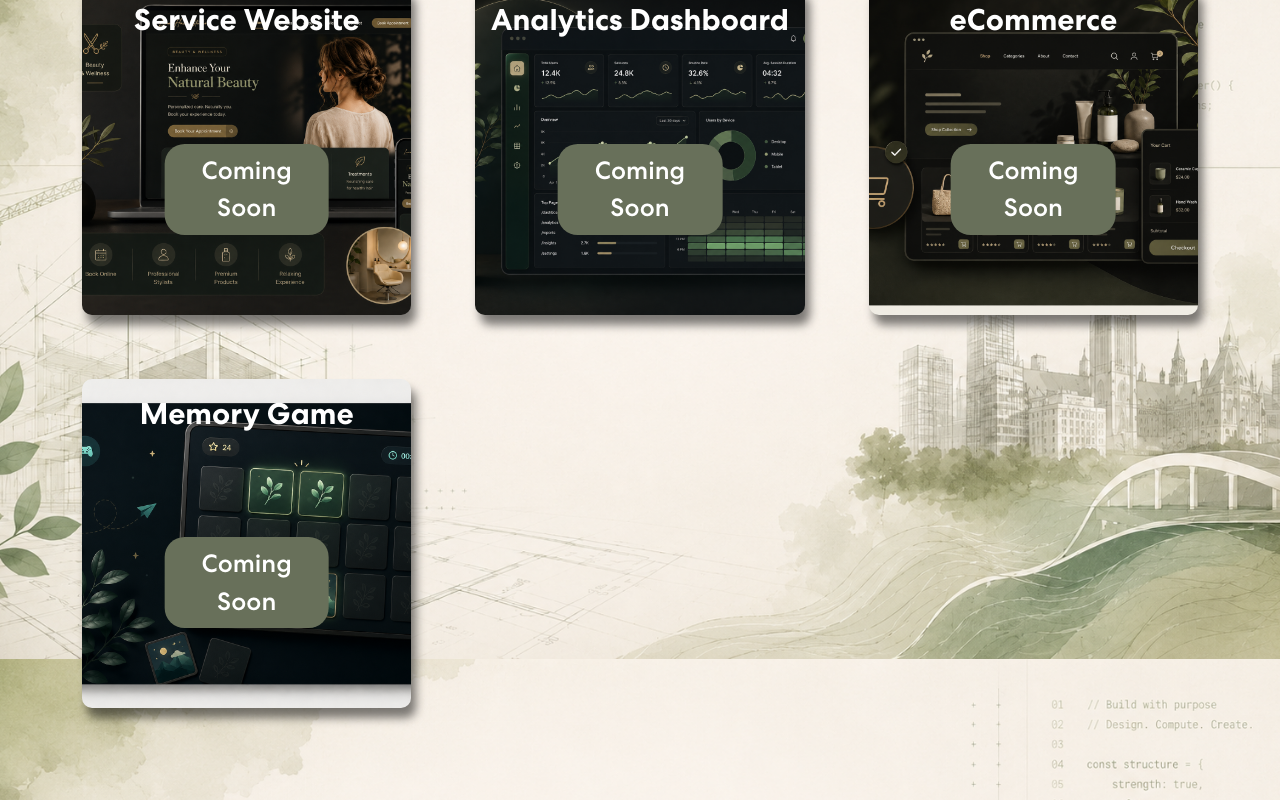
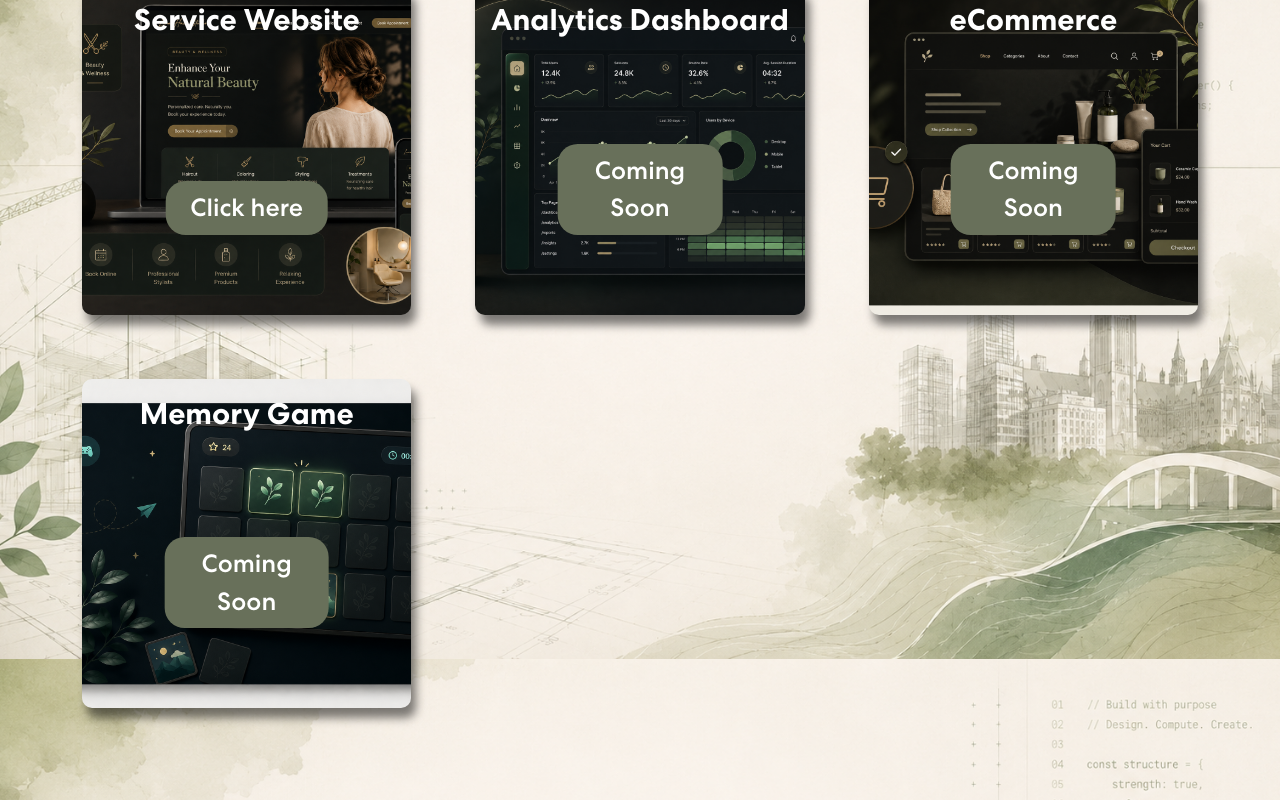
Before and after one commit to RaKimSal/My-Portfolio, a React (Create React App) app: page / in a window 1280 px wide. Shown: the part 1741-2541 px from the top of the page. Built offline with nearby package versions, Linux system fonts and the light colour scheme.

Commit message:
Add service website link

```diff
--- a/src/components/Upcoming.js
+++ b/src/components/Upcoming.js
@@ -8,9 +8,18 @@
 
       <Container className="grid-container">
 
-      <div className="grid-item item-4">
+        <div className="grid-item item-4">
           <span>Service Website</span>
-          <button className="project-btn">Coming Soon</button>
+
+          <a
+            href="https://my-service-website.netlify.app/"
+            target="_blank"
+            rel="noopener noreferrer"
+          >
+            <button className="project-btn">
+              Click here
+            </button>
+          </a>
         </div>
 
         <div className="grid-item item-1">
```
